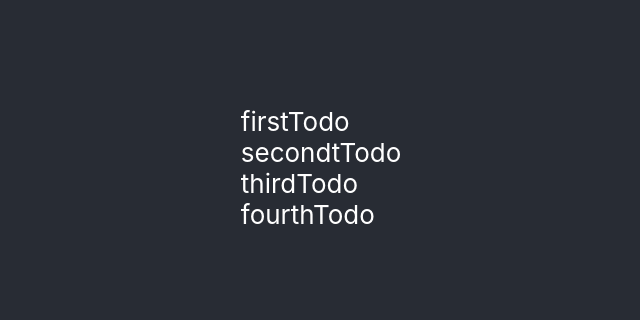
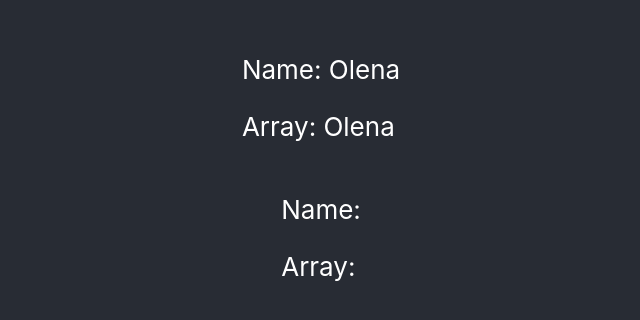
Before and after one commit to elena1964synyshyn/git, a React (Create React App) app in the folder git-app/: page / in a window 1280 px wide. Shown: the part 232-552 px from the top of the page, without its empty margins (319-959 px from the left). Built offline with nearby package versions, Linux system fonts and the light colour scheme.

Commit message:
add files js and update js

```diff
--- a/git-app/src/App.js
+++ b/git-app/src/App.js
@@ -1,6 +1,8 @@
 import './App.css';
 import RenderComponent from './RenderComponent';
 import CounterComponent from './CounterComponent';
+
+import ToDosList from './ToDosList';
 import List from './List';
 function App() {
   return (
@@ -10,6 +12,7 @@ function App() {
         {/* <List />
 //         <CounterComponent /> */}
         <RenderComponent />
+        <ToDosList />
       </header>
     </div>
   );
--- a/git-app/src/GrandChildComponent.js
+++ b/git-app/src/GrandChildComponent.js
@@ -1,14 +1,12 @@
 import React from 'react';
-import GrandChildComponent from './GrandChildComponent';
 
-const ToDosList = props => {
-  console.log(props.newPropTodo);
+const GrandChildComponent = props => {
   return (
-    <>
-      <div>{props.renderOneTodo}</div>
-      <GrandChildComponent newPropTodo={props.renderOneTodo} />
-    </>
+    <div>
+      <p>Name: {props.myName?.name}</p>
+      <p>Array: {props.myNameinArray?.join(', ')}</p>
+    </div>
   );
 };
 
-export default ToDosList;
+export default GrandChildComponent;
--- a/git-app/src/RenderComponent.js
+++ b/git-app/src/RenderComponent.js
@@ -1,37 +1,26 @@
 import React from 'react';
-import ToDosList from './ToDosList';
+import GrandChildComponent from './GrandChildComponent';
+
 const RenderComponent = () => {
   const toDos = [
     { id: 1, todo: 'firstTodo' },
-    { id: 2, todo: 'secondtTodo' },
+    { id: 2, todo: 'secondTodo' },
     { id: 3, todo: 'thirdTodo' },
     { id: 4, todo: 'fourthTodo' },
   ];
+
+  const myName = { name: 'Olena' };
+  const myNameinArray = ['Olena'];
+
   return (
     <div>
-      {toDos.map(todo => {
-        console.log(todo);
-        return <ToDosList key={todo.id} todo={todo.todo} />;
-      })}
+      {/* {toDos.map(todo => {
+              console.log(todo);
+              // return <ToDosList key={todo.id} todo={todo.todo} />;
+              return <ToDosList key={todo.id} renderOneTodo={todo.todo} />;
+              })} */}
+      <GrandChildComponent myName={myName} myNameinArray={myNameinArray} />
     </div>
-  );
-
-  // return <div>{[1, 2, 3, 4].map(item => item)}</div>;
-
-  const firstRenderValue = false;
-  const secondRenderValue = true;
-  if (firstRenderValue) {
-    return <p>one</p>;
-  }
-  if (secondRenderValue) {
-    return <p>two</p>;
-  }
-  return <p>three</p>;
-  return (
-    <>
-      {firstRenderValue.length ? <p>I'm firstRenderValue</p> : <p>hello</p>}
-      {secondRenderValue && <p>I'm secondRenderValue</p>}
-    </>
   );
 };
 
--- a/git-app/src/ToDosList.js
+++ b/git-app/src/ToDosList.js
@@ -1,6 +1,12 @@
 import React from 'react';
+import GrandChildComponent from './GrandChildComponent';
 const ToDosList = props => {
-  return <div>{props.todo}</div>;
+  return (
+    <>
+      <div>{props.renderOneTodo}</div>
+      <GrandChildComponent newPropTodo={props.renderOneTodo} />
+    </>
+  );
 };
 
 export default ToDosList;
```
